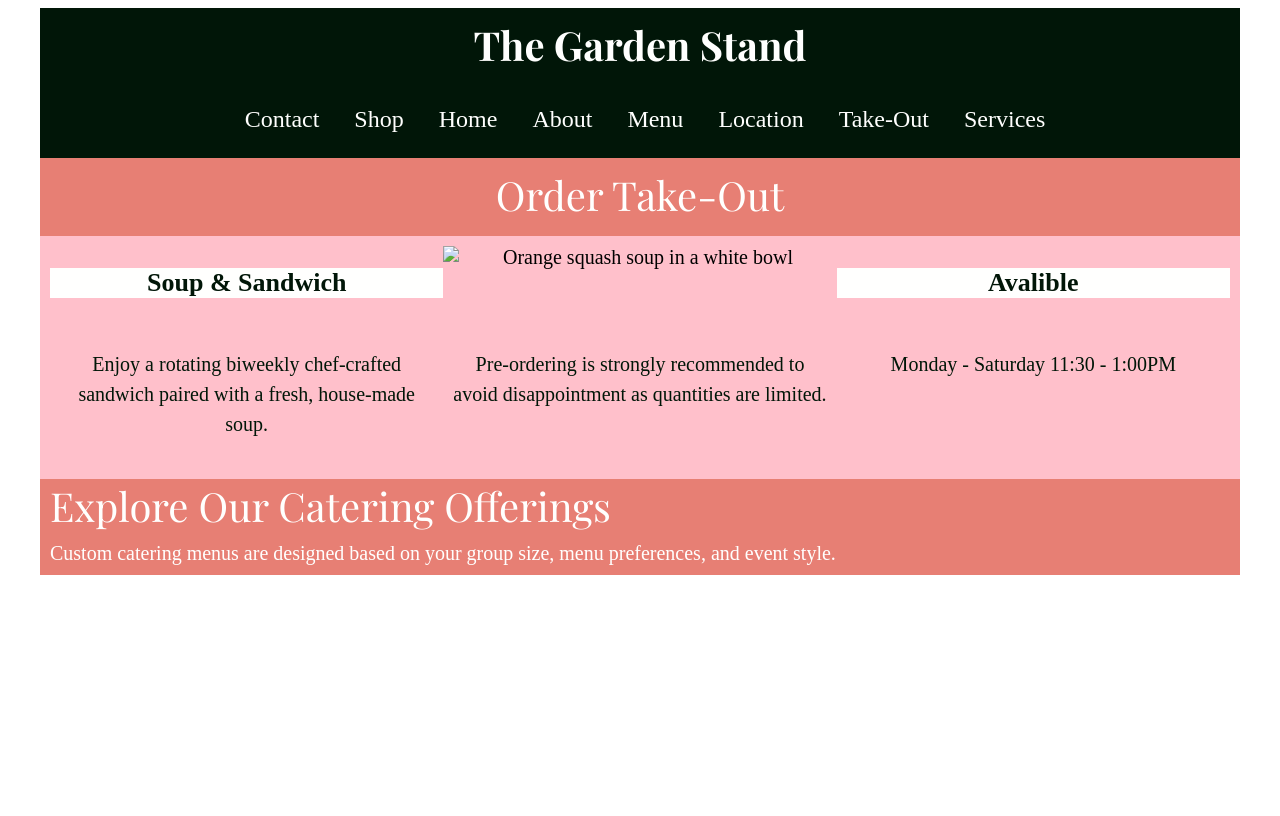
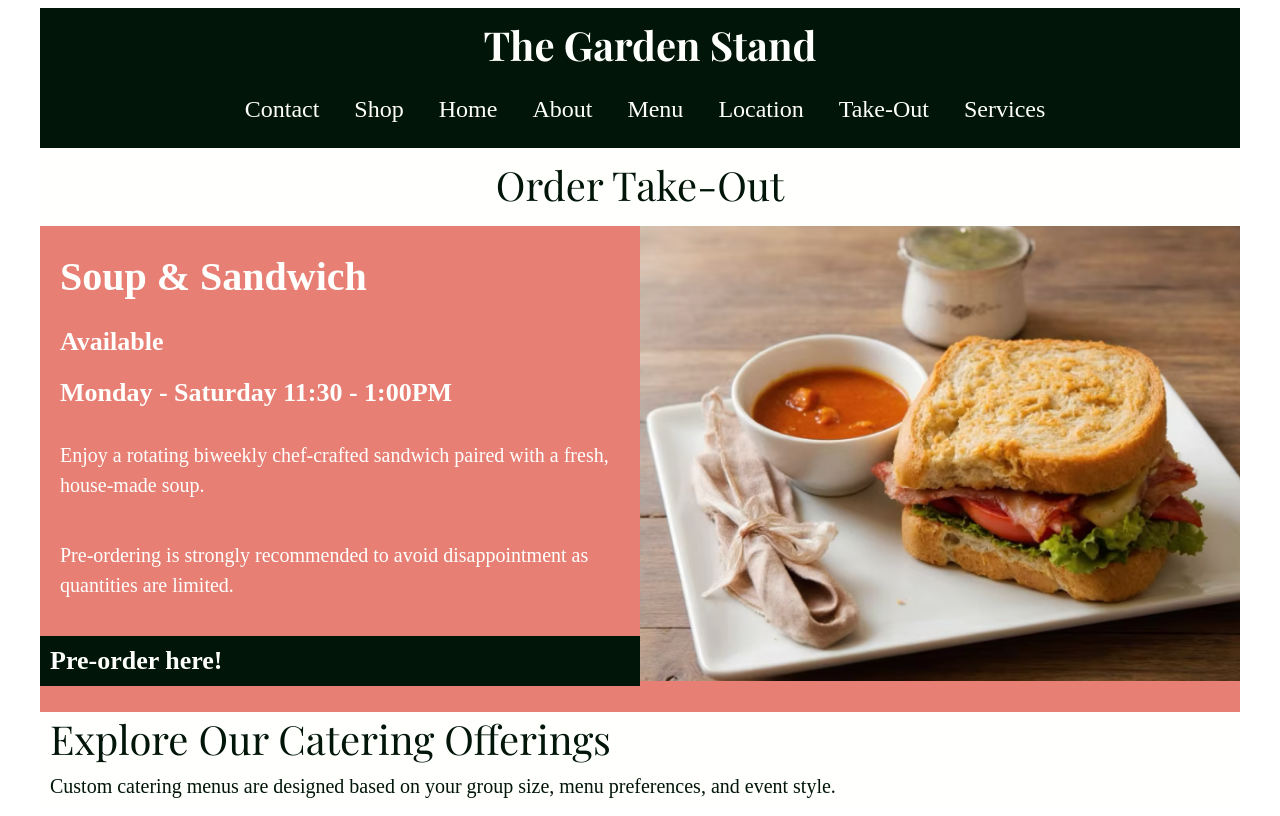
Before and after one commit to Meganp10/takeout-page, a plain HTML site: page index.html in a window 1280 px wide. Drawn offline with nearby package versions, Linux system fonts and the light colour scheme; a web font is replaced by a local one.

```diff
--- a/index.html
+++ b/index.html
@@ -91,20 +91,21 @@
   }
 
   h1{
-    font-family: "Playfair Display", serif;
-    font-size: 1.5em;
+    font-family: "Quattrocento", serif;
+    font-size: 2em;
     color: #FFFFFE;
-    background-color: #011608;
-    padding: 10px;
-
+    background-color: #E77F74;
+    padding-left: 20px;
+    text-align: left;
   }
 
   h2{
     font-family: "Quattrocento", serif;
     font-size: 1.3em;
-    color: #011608;
-    background-color: #FFFFFE;
-
+    color: #FFFFFE;
+    background-color: #E77F74;
+    text-align: left;
+    padding-left: 20px;
   }
 
   h3{
@@ -112,52 +113,52 @@
     font-size: 1.3em;
     color: #FFFFFE;
     background-color: #011608;
-
-    text-align: center;
+    text-align: left;
+    padding: 10px;
   }
 
   p{
     font-family: "Source Sans 3", serif;
     font-size: 1em;
-    color: #011608;
+    color: #FFFFFE;
     padding: 10px;
     line-height: 1.5;
-    text-align: center;
+    text-align: left;
+    padding-left: 20px;
   }
 
-   .staff-title{
-    color: #FFFFFE;
+   .takeout-title{
+    color: #011608;
     font-family: "Playfair Display", serif;
     font-size: 2em;
     text-align: center;
-    background-color: #E77F74;
+    background-color: #FFFFFE;
     padding-top: 10px;
     padding-bottom: 15px;
   }
 
- .takeout-grid {
+ .takeout {
   display: grid;
-  grid-template-columns: 33.33% 33.33% 33.33%;
+  grid-template-columns: 50% 50%;
   justify-content: center;
-  background-color: pink;
+  background-color: #E77F74;
   margin: 0;
   text-align: center;
-  padding: 10px;
 }
 
   .takeout img{
-    width: 100%;
-    height: 100%;
-    margin: 0 auto;
-    padding: 10px;
+  width: 100%;
+  height: 455px;
+  object-fit: cover;
+  display: block;
   }
 
   .footertext{
     font-family: "Source Sans 3", serif;
     font-size: 1em;
-    color: #FFFFFE;
+    color: #011608;
     text-align: left;
-    background-color: #E77F74;
+    background-color: #FFFFFE;
     padding-left: 10px;
     padding-bottom: 10px;
   }
@@ -165,9 +166,9 @@
   .footertitle{
     font-family: "Playfair Display", serif;
     font-size: 2em;
-    color: #FFFFFE;
+    color: #011608;
     text-align: left;
-    background-color: #E77F74;
+    background-color: #FFFFFE;
     padding-left: 10px;
     padding-bottom: 10px;
   }
@@ -197,20 +198,23 @@
   </nav>
 </div>
 
-<div class="staff-title">Order Take-Out</div>
+<div class="takeout-title">Order Take-Out</div>
 
-<div class="takeout-grid">
+<div class="takeout">
 
-  <h2>Soup & Sandwich</h2>
-  <img src="squash.png" alt="Orange squash soup in a white bowl">
-
- <h2>Avalible</h2>
- <p>Enjoy a rotating biweekly chef-crafted sandwich paired with a fresh, house-made soup.</p>
- <p>Pre-ordering is strongly recommended to avoid disappointment as quantities are limited.</p>
- <p>Monday - Saturday 11:30 - 1:00PM</p>
+  <div class="takeout-text">
+    <h1>Soup &amp Sandwich</h1>
+    <h2>Available</h2>
+    <h2>Monday - Saturday 11:30 - 1:00PM</h2>
+    <p>Enjoy a rotating biweekly chef-crafted sandwich paired with a fresh, house-made soup.</p>
+    <p>Pre-ordering is strongly recommended to avoid disappointment as quantities are limited.</p>
+    <h3>Pre-order here!</h3>
 
   </div>
 
+  <img src="sandwich.png" alt="BLT sandwich with tomato soup">
+
+</div>
 
 <footer>
 <div class="footertitle">Explore Our Catering Offerings</div>
```
